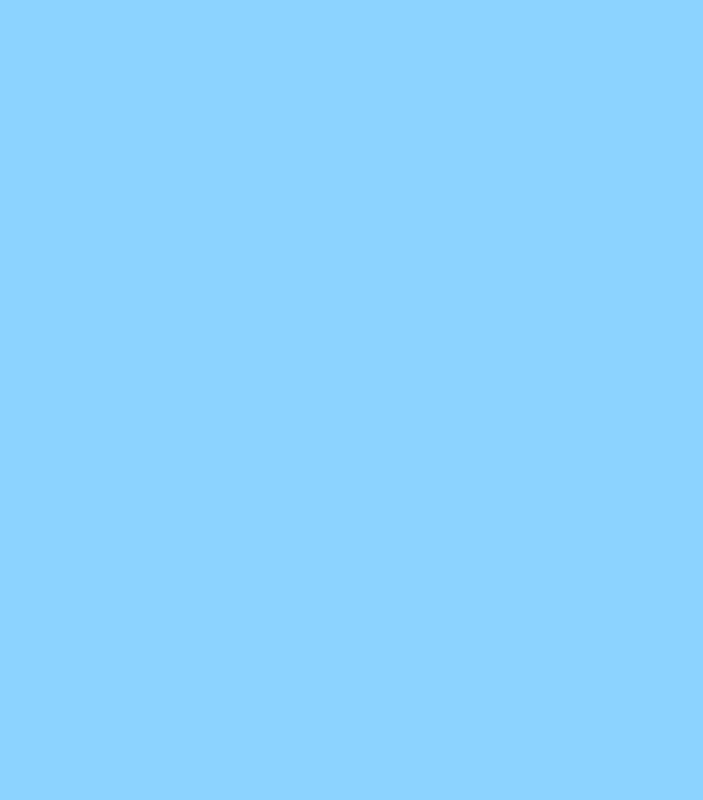
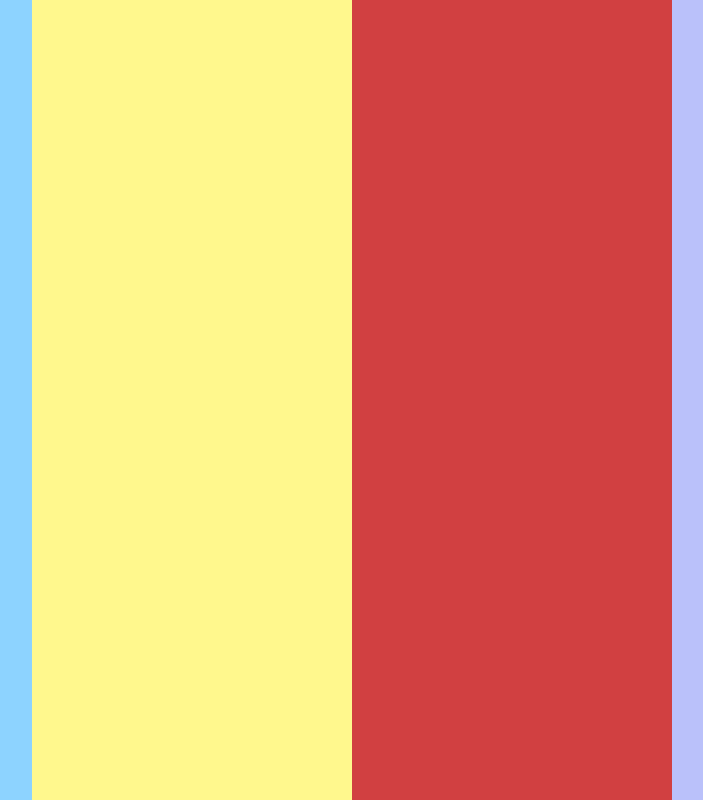
Before and after one commit to brian-david4/akira-kurosawa-portfolio, a React (Vite) app in the folder kurosawa/: page / in a window 1280 px wide. Shown: the whole page, without its empty margins (288-991 px from the left). Built offline with nearby package versions, Linux system fonts and the light colour scheme.

Commit message:
Create divs for decades

```diff
--- a/kurosawa/src/pages/Home.module.css
+++ b/kurosawa/src/pages/Home.module.css
@@ -2,4 +2,22 @@
     height: 100vh;
     width: 100%;
     background-color: var(--homeBg);
+    display: flex;
 }
+
+.fortiesSection, .fiftiesSection, .sixtiesSection, .restOfSection {
+    width: 25%;
+    height: 100%;
+}
+.fortiesSection {
+    background-color: var(--homeBg);
+}
+.fiftiesSection {
+    background-color: var(--ylwBg);
+}
+.sixtiesSection {
+    background-color: var(--redBg);
+}
+.restOfSection {
+    background-color: var(--prplBg);
+}
--- a/kurosawa/src/pages/Home.tsx
+++ b/kurosawa/src/pages/Home.tsx
@@ -3,7 +3,10 @@ import styles from "./Home.module.css";
 const Home = () => {
   return (
     <div className={styles.pageBg}>
-
+        <div className={styles.fortiesSection}></div>
+        <div className={styles.fiftiesSection}></div>
+        <div className={styles.sixtiesSection}></div>
+        <div className={styles.restOfSection}></div>
     </div>
   )
 }
```
